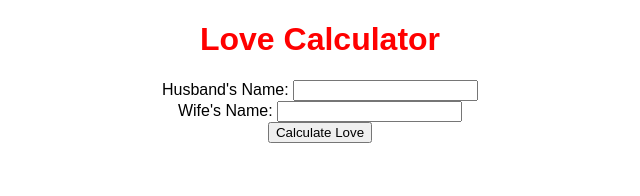
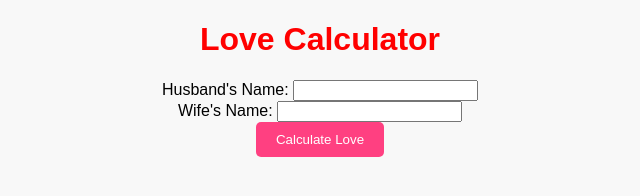
Before and after one commit to noushad-coder2/cicdforAKS, a plain HTML site: page index.html in a window 1280 px wide. Shown: the whole page, without its empty margins (320-960 px from the left). Drawn offline with Linux system fonts and the light colour scheme.

Commit message:
newlovenew

```diff
--- a/index.html
+++ b/index.html
@@ -7,6 +7,7 @@
             font-family: Arial, sans-serif;
             text-align: center;
             overflow: hidden; /* Prevent vertical scrollbars */
+            background-color: #f8f8f8; /* Attractive background color */
         }
         h1 {
             color: red;
@@ -24,6 +25,19 @@
                 top: 100%;
                 opacity: 0;
             }
+        }
+
+        button {
+            background-color: #ff4081; /* Attractive button color */
+            color: white;
+            border: none;
+            padding: 10px 20px;
+            cursor: pointer;
+            border-radius: 5px;
+        }
+
+        button:hover {
+            background-color: #ff0066; /* Hover color */
         }
     </style>
 </head>
@@ -51,8 +65,8 @@
                 symbol.remove();
             });
 
-            // Show multiple love symbols shower
-            var numSymbols = 20; // Number of love symbols to shower
+            // Show minimum 5 love symbols shower
+            var numSymbols = Math.max(5, Math.floor(Math.random() * 15)); // Random number of symbols between 5 and 15
             for (let i = 0; i < numSymbols; i++) {
                 var loveSymbol = document.createElement("div");
                 loveSymbol.className = "love-symbol";
```
